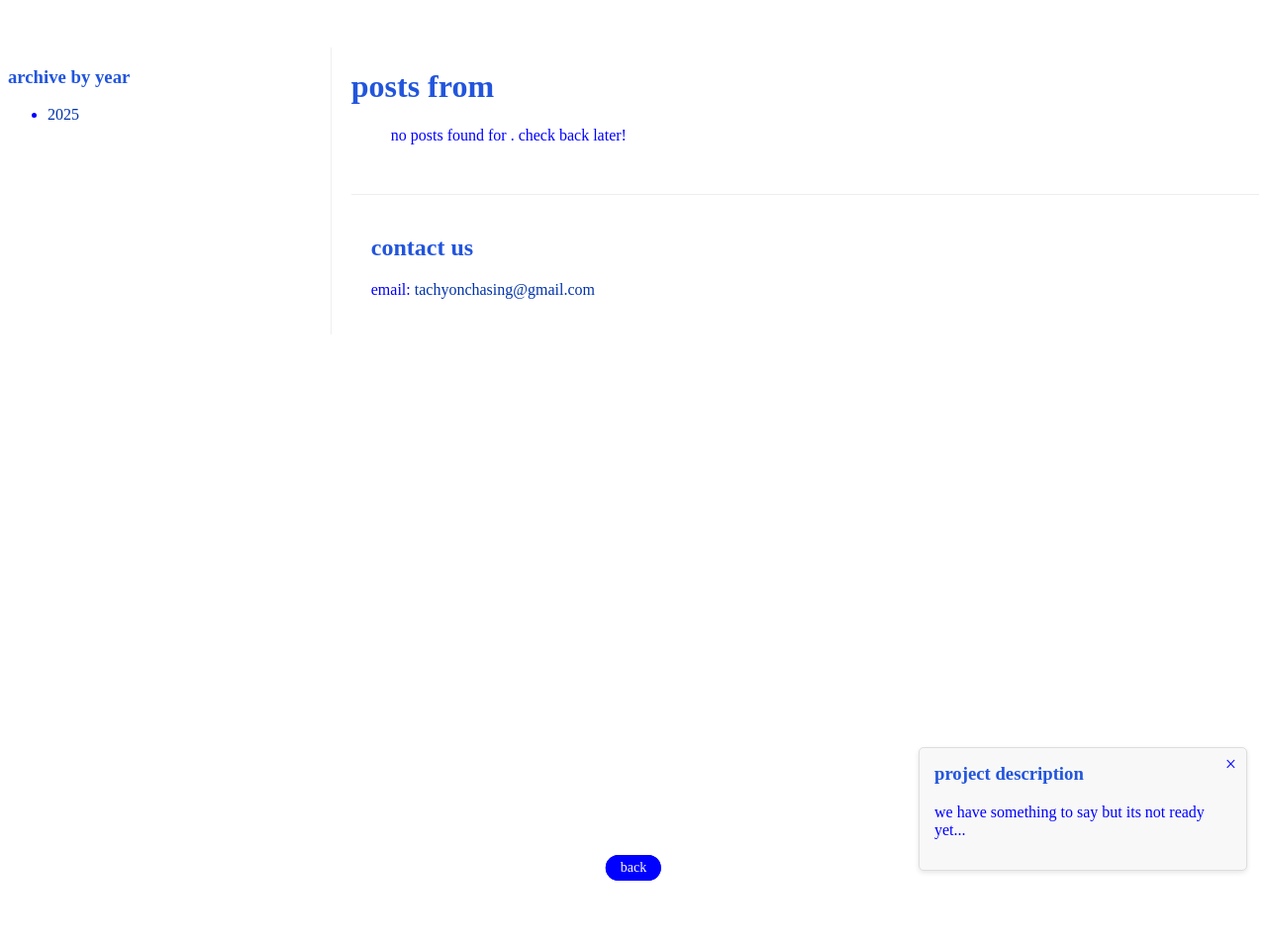
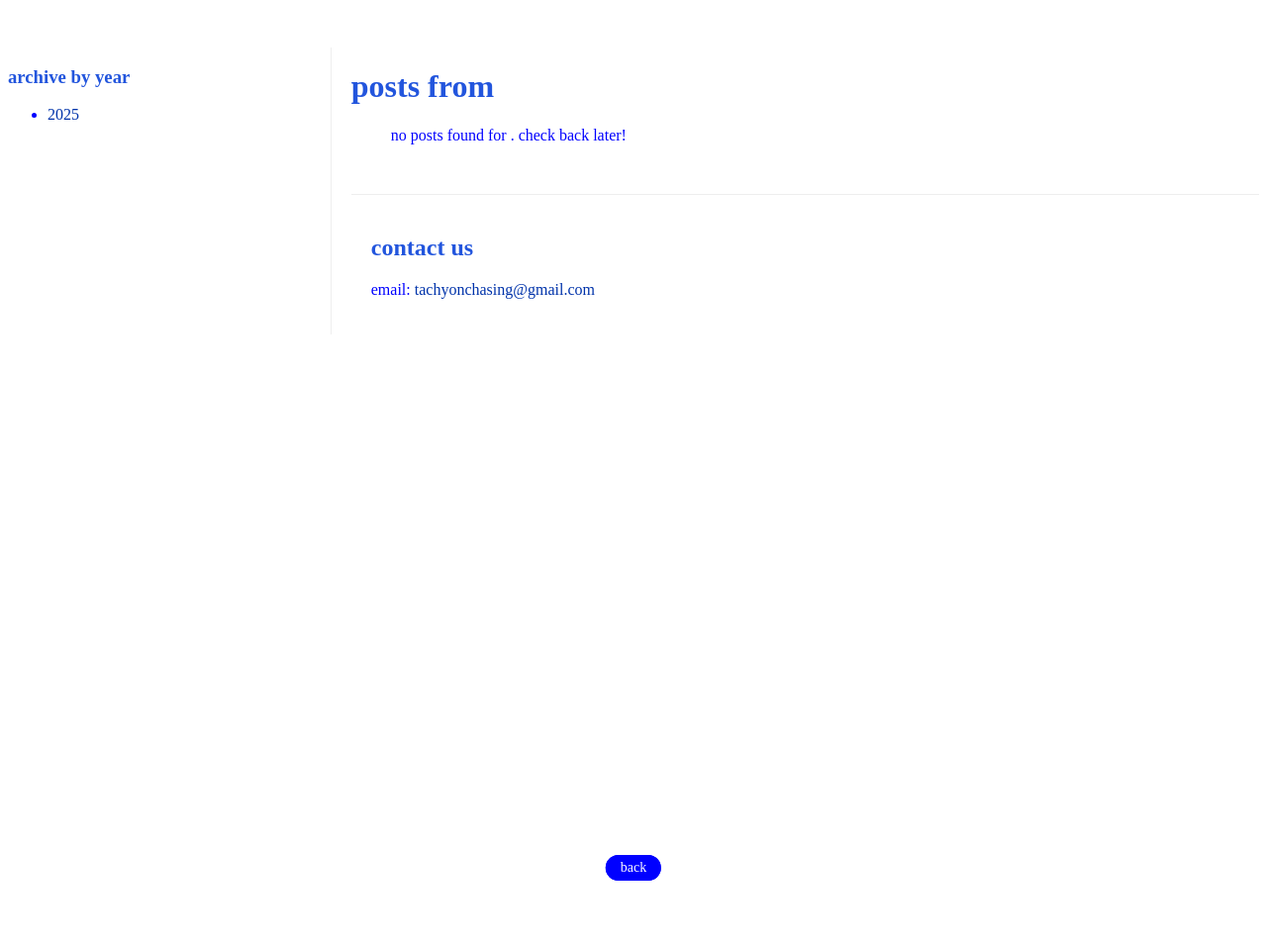
Before and after one commit to catgoesmiao/catgoesmiao.github.io, a Jekyll site: the page built from year.md, in a window 1280 px wide. Shown: the whole page at 99% size. Built offline with Jekyll 4.4.1, drawn with Linux system fonts in a browser that asks for light colours.

Commit message:
Update default.html

```diff
--- a/_layouts/default.html
+++ b/_layouts/default.html
@@ -70,6 +70,7 @@
   <a href="javascript:history.back()" class="back-button-bottom">back</a>
 
   <!-- project description -->
+  {% if page.url == "/" %}
   <div class="project-description" style="
     position: fixed;
     bottom: 20px;
@@ -86,8 +87,7 @@
     <h3 style="margin-top: 0">project description</h3>
     <p>we have something to say but its not ready yet...</p>
   </div>
+  {% endif %}
 
 </body>
 </html>
-</body>
-</html>
```
